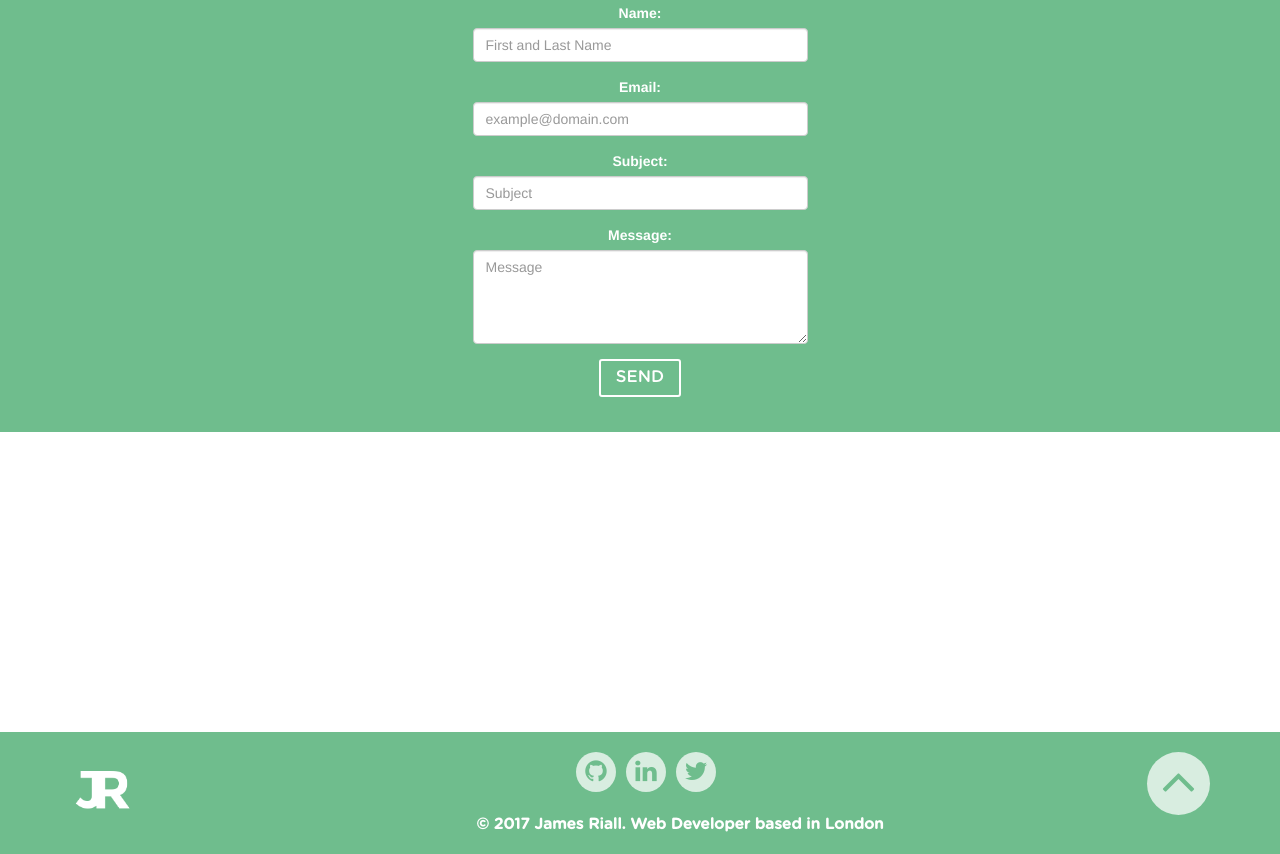
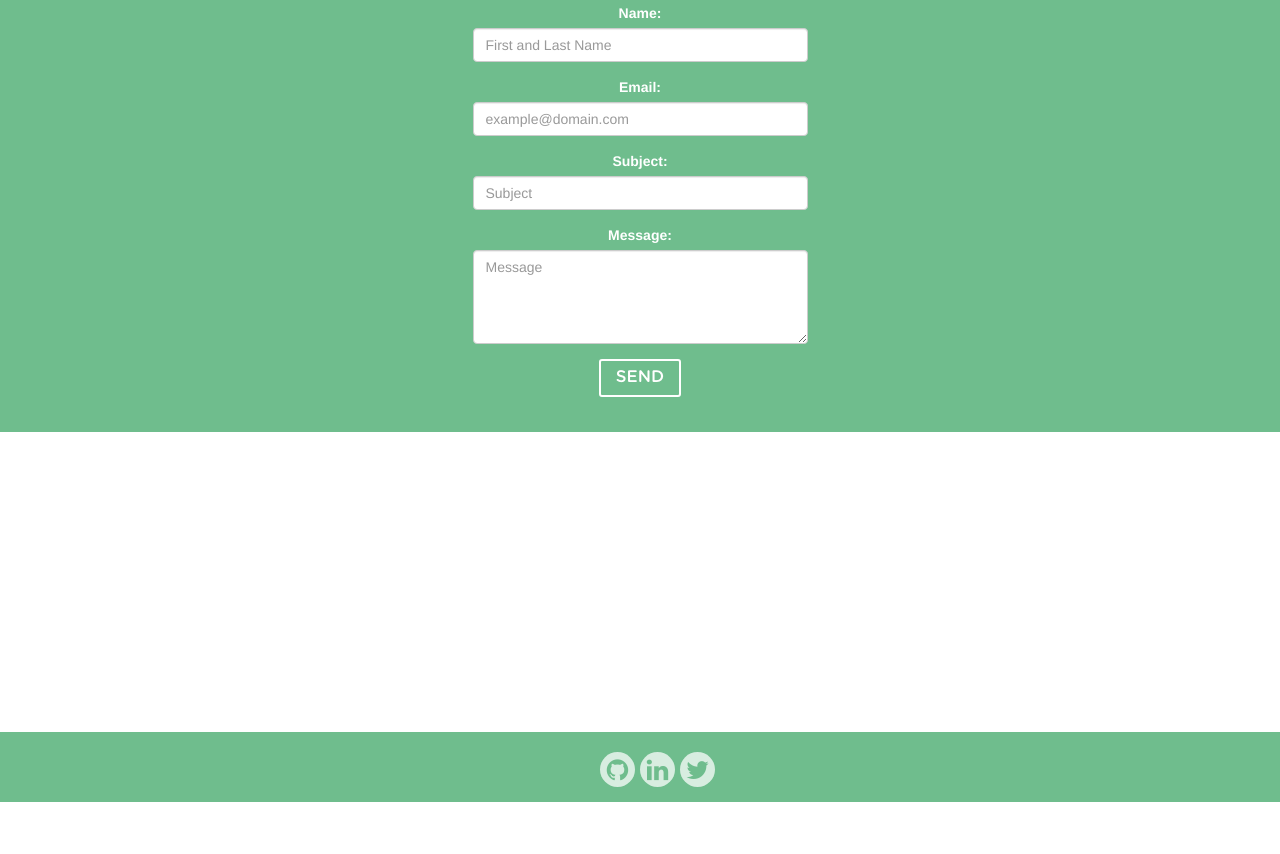
Before and after one commit to jriall/old-portfolio-website, a plain HTML site: page index.html in a window 1280 px wide. Shown: the part 6219-7073 px from the top of the page. After the commit the page ends 7021 px from the top, so only its background shows below. Drawn offline with Linux system fonts and the light colour scheme; some packages are replaced by stand-ins of ours.

Commit message:
fixed styling on footer

```diff
--- a/index.html
+++ b/index.html
@@ -333,7 +333,6 @@
                 <p>Player selects via a modal whether they wish to play as noughts or crosses and their answer results in either "X" or "0" being stored in a variable. Each of the HTML boxes is assigned a number from 1 to 9 (left to right, top to bottom). When a player clicks on on of the boxes, the program first checks against the remainingSquares array to see whether the square has not already been selected and if it hasn't, adds the value of that square to the playerSelection array and removes it from the remainingSquares array.</p>
                 <p>The computer's selection is made after a setTimeout interval of 700ms for a smoother gameplay experience. On a computer's turn we go throguh the same process as a player's turn, but rather than the selection being made by a player click, it is made by selecting a random number from the remainingSquares array.</p>
                 <p>After every player or computer turn we use the function checkVictory and victoryConditionsto test whether either computer or player have won the game by selecting three in a row. We also check for a tie. If either of these conditions are true then we display a tie, victory or loss modal to the player, ask them if they want to play again, and increment the relevant scoring tally.</p>
-
                 <a href="https://github.com/jriall/noughts-and-crosses" target="_blank" class="btn project-button">CODE</a>
                 <a href="https://jriall.github.io/noughts-and-crosses/" target="_blank" class="btn project-button">DEMO</a>
               </div>
@@ -534,18 +533,15 @@
   <!--footer-->
   <div class="footer">
     <div class="container">
-      <img src="images/JR-logo.png" alt="" id="footer-logo">
+      <div class="row">
         <div class="social-buttons-footer">
           <ul>
             <li><a href="https://github.com/JamesRiall" target="_blank"><i class="fa fa-github"></i> </a></li>
             <li><a href="https://uk.linkedin.com/in/james-riall-bbb58059" target="_blank"><i class="fa fa-linkedin"></i></a></li>
             <li><a href="https://twitter.com/JamesRiall" target="_blank"><i class="fa fa-twitter"></i></a></li>
           </ul>
-        <div class="scrolltop bouncey">
-          <a data-scroll href="#page-top"><i class="fa fa-4x fa-angle-up"></i></a>
         </div>
       </div>
-      <h4> &copy; 2017 James Riall. Web Developer based in London</h4>
     </div>
   </div>
   <!--end of footer-->
--- a/scss/components/_footer.scss
+++ b/scss/components/_footer.scss
@@ -2,39 +2,10 @@
   background-color: $base-color;
   .container {
     text-align: center;
-    img {
-      width: 80px;
-      margin-top: 20px;
-    }
-    #footer-logo {
-      float: left;
-    }
-    .scrolltop {
-      @include circle(63px);
-      background: lighten($base-color, 30%);
-      margin-top: 20px;
-      float: right;
-      cursor: pointer;
-      @include transition(background 0.3s linear);
-      &:hover {
-        background: white;
-      }
-      a i {
-        color: $base-color;
-        cursor: pointer;
-      }
-    }
-    h4 {
-      font-size: 110%;
-      font-weight: bold;
-      color: white;
-      margin-bottom: 20px;
-    }
     ul {
       display: inline-block;
       overflow: auto;
       margin-top: 20px;
-      margin-right: 35px;
       li {
         list-style-type: none;
         float: left;
@@ -42,12 +13,12 @@
         a i {
           background: lighten($base-color, 30%);
           color: $base-color;
-          width: 40px;
-          height: 40px;
+          width: 35px;
+          height: 35px;
           border-radius: 20px;
           font-size: 25px;
           text-align: center;
-          margin-right: 10px;
+          margin-right: 5px;
           padding-top: 15%;
           cursor: pointer;
           &:hover {
```
Also changed, not shown: css/style.css. Lines whose indentation alone changed are shown as unchanged.
